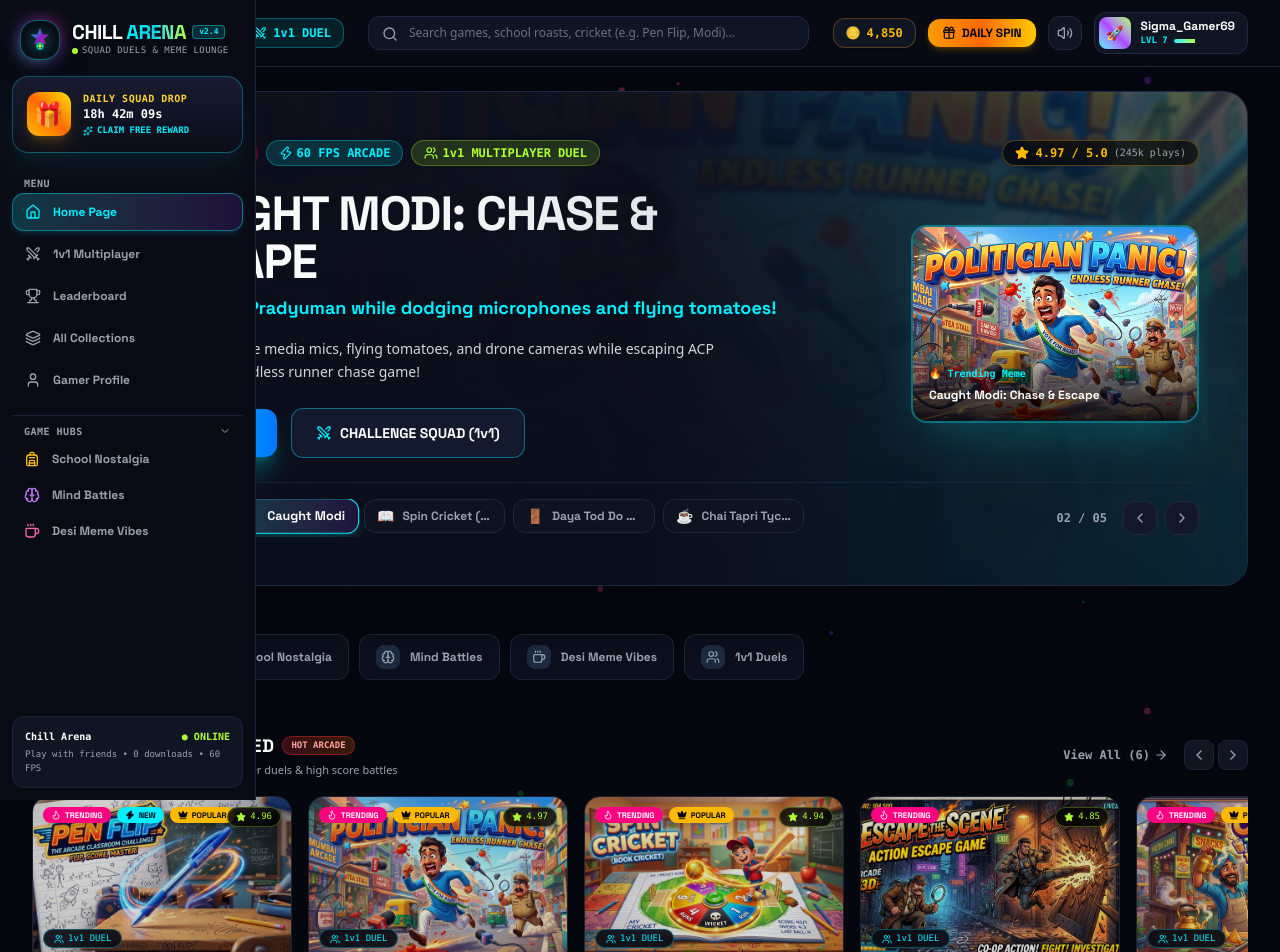
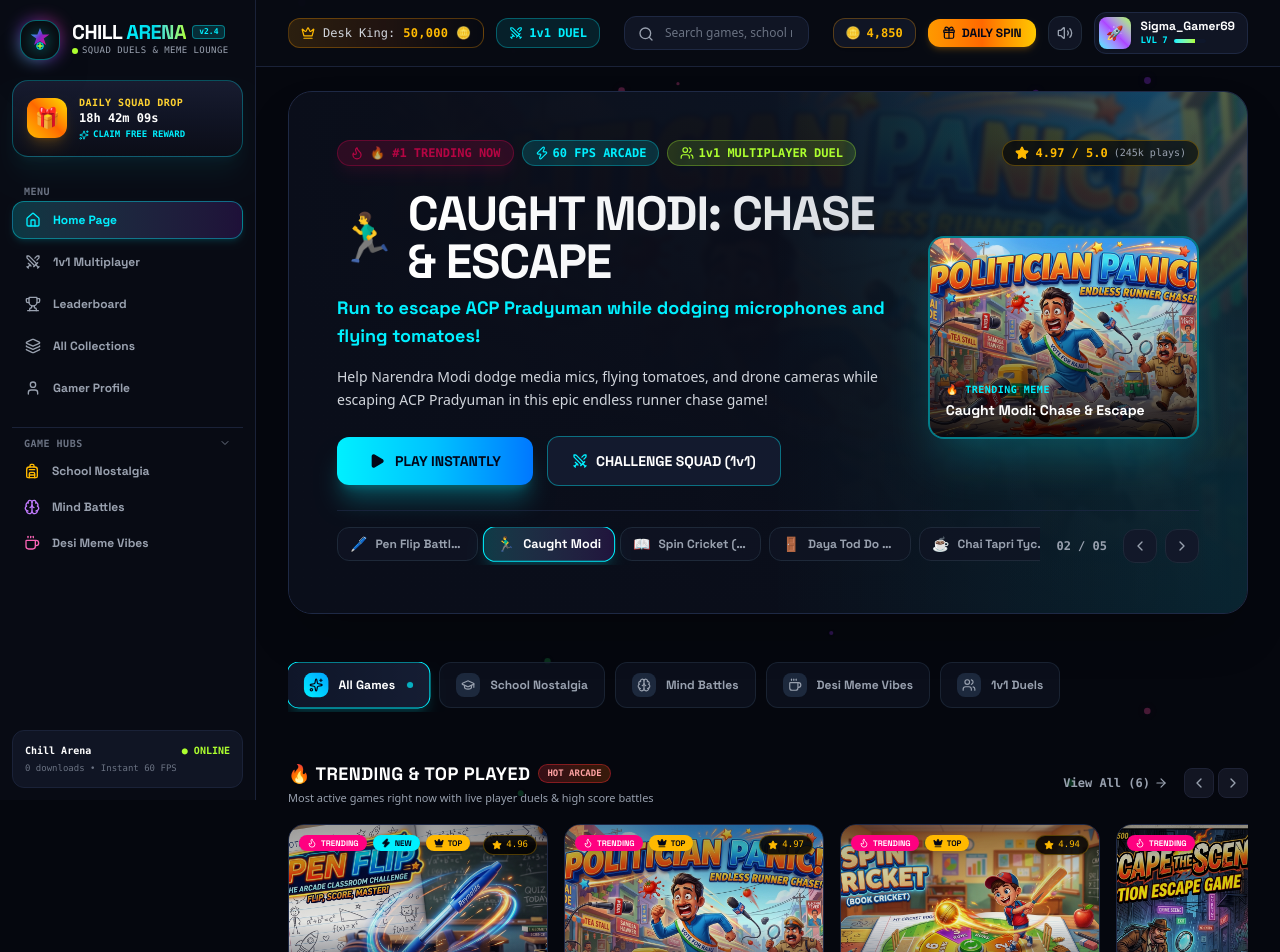
Before and after one commit to sahil24raj/Chill-Arena24, a Next.js app: page / in a window 1280 px wide. Shown: the top 952 px of the page. Built offline with nearby package versions, Linux system fonts and the light colour scheme.

Commit message:
fix: layout alignment with sticky in-flow sidebar, 4/3 uncropped game poster cards, and perfect responsive padding

```diff
--- a/src/components/AppDashboardLayout.tsx
+++ b/src/components/AppDashboardLayout.tsx
@@ -16,32 +16,26 @@
   const [leftCollapsed, setLeftCollapsed] = useState(false);
 
   return (
-    <div className="min-h-screen bg-[#05070E] text-gray-100 flex flex-col font-sans selection:bg-[#00F0FF] selection:text-slate-950 overflow-x-hidden">
+    <div className="min-h-screen bg-[#05070E] text-gray-100 flex flex-row w-full font-sans selection:bg-[#00F0FF] selection:text-slate-950 overflow-x-hidden">
       <BackgroundParticles />
 
-      {/* Top Header Bar */}
-      <TopHeaderBar
-        onToggleLeftSidebar={() => setLeftCollapsed((prev) => !prev)}
+      {/* 1. Left Sidebar in flex flow (sticky top-0 h-screen) */}
+      <LeftSidebar
+        isCollapsed={leftCollapsed}
+        onToggleCollapse={() => setLeftCollapsed((prev) => !prev)}
       />
 
-      {/* Main App Body */}
-      <div className="flex-1 flex w-full relative">
-        {/* Left Navigation Sidebar */}
-        <LeftSidebar
-          isCollapsed={leftCollapsed}
-          onToggleCollapse={() => setLeftCollapsed((prev) => !prev)}
+      {/* 2. Main Right Container (Header + Content + Footer) */}
+      <div className="flex-1 flex flex-col min-w-0 overflow-x-hidden">
+        {/* Sticky Top Header */}
+        <TopHeaderBar
+          onToggleLeftSidebar={() => setLeftCollapsed((prev) => !prev)}
         />
 
-        {/* Center Main Gaming Area */}
-        <main
-          className={`flex-1 transition-all duration-300 min-w-0 px-3 sm:px-6 lg:px-8 py-6 relative z-10 ${
-            leftCollapsed ? 'md:pl-24' : 'md:pl-[272px]'
-          }`}
-        >
-          <div className="max-w-[1520px] mx-auto space-y-12">
-            {children}
-            <Footer />
-          </div>
+        {/* Scrollable Center Content */}
+        <main className="flex-1 w-full max-w-[1600px] mx-auto px-3 sm:px-6 lg:px-8 py-6 space-y-12 relative z-10">
+          {children}
+          <Footer />
         </main>
       </div>
 
--- a/src/components/HeroTrendingCarousel.tsx
+++ b/src/components/HeroTrendingCarousel.tsx
@@ -157,19 +157,19 @@
             <Link
               href={`/game/${currentGame.id}`}
               onClick={() => soundFx.playClick()}
-              className="relative rounded-2xl overflow-hidden border-2 border-[#00F0FF]/40 shadow-2xl shadow-[#00F0FF]/20 group/poster hover:scale-105 transition-all duration-300 w-72 aspect-[16/11]"
+              className="relative rounded-2xl overflow-hidden border-2 border-[#00F0FF]/50 shadow-2xl shadow-[#00F0FF]/25 group/poster hover:scale-105 transition-all duration-300 w-80 aspect-[4/3] bg-[#070A12]"
             >
               <img
                 src={currentGame.bannerImage}
                 alt={currentGame.title}
-                className="w-full h-full object-cover group-hover/poster:scale-110 transition-transform duration-500"
+                className="w-full h-full object-cover object-center group-hover/poster:scale-105 transition-transform duration-500"
               />
-              <div className="absolute inset-0 bg-gradient-to-t from-black/80 via-transparent to-transparent flex items-end p-4">
+              <div className="absolute inset-0 bg-gradient-to-t from-black/85 via-black/20 to-transparent flex items-end p-4">
                 <div>
-                  <span className="text-[10px] font-mono font-bold text-[#00F0FF] block">
+                  <span className="text-[10px] font-mono font-bold text-[#00F0FF] uppercase tracking-wider block">
                     {currentGame.category}
                   </span>
-                  <span className="text-xs font-bold text-white font-display">
+                  <span className="text-sm font-bold text-white font-display">
                     {currentGame.title}
                   </span>
                 </div>
--- a/src/components/JackpotterCard.tsx
+++ b/src/components/JackpotterCard.tsx
@@ -21,15 +21,18 @@
     <Link
       href={`/game/${game.id}`}
       onClick={() => soundFx.playClick()}
-      className="group relative rounded-2xl overflow-hidden cursor-pointer transition-all duration-300 flex flex-col justify-between bg-[#121522] border border-[#1e2235] hover:border-[#00F0FF] hover:shadow-xl hover:shadow-[#00F0FF]/15 hover:-translate-y-1.5 shrink-0"
+      className="group relative rounded-2xl overflow-hidden cursor-pointer transition-all duration-300 flex flex-col justify-between bg-[#0F1424] border border-[#1E2844] hover:border-[#00F0FF] hover:shadow-2xl hover:shadow-[#00F0FF]/20 hover:-translate-y-1.5 shrink-0 h-full"
     >
-      {/* 3D Artwork Image Viewport */}
-      <div className="relative aspect-[16/10] bg-[#090b10] overflow-hidden">
+      {/* 3D Artwork Image Viewport - Aspect 4/3 for Full Crisp Visibility */}
+      <div className="relative aspect-[4/3] bg-[#070A12] overflow-hidden">
         <img
           src={game.bannerImage}
           alt={game.title}
-          className="w-full h-full object-cover group-hover:scale-105 transition-transform duration-500 opacity-85 group-hover:opacity-100"
+          className="w-full h-full object-cover object-center group-hover:scale-105 transition-transform duration-500 opacity-95 group-hover:opacity-100"
         />
+
+        {/* Subtle Vignette & Gradient for Text Readability */}
+        <div className="absolute inset-0 bg-gradient-to-t from-[#0F1424] via-transparent to-black/30 pointer-events-none" />
 
         {/* Top Floating Badges */}
         <div className="absolute top-2.5 left-2.5 flex flex-wrap gap-1.5 z-10">
@@ -45,37 +48,37 @@
           )}
           {game.isPopular && (
             <span className="px-2 py-0.5 rounded-full text-[8px] font-black font-display bg-amber-400 text-slate-950 backdrop-blur-md flex items-center gap-1 shadow-md">
-              <Crown className="w-2.5 h-2.5 fill-slate-950" /> POPULAR
+              <Crown className="w-2.5 h-2.5 fill-slate-950" /> TOP
             </span>
           )}
         </div>
 
         {/* Rating Pill */}
-        <div className="absolute top-2.5 right-2.5 bg-black/80 backdrop-blur-md px-2 py-0.5 rounded-full text-[9px] font-mono text-[#ADFF2F] flex items-center gap-1 border border-[#ADFF2F]/30 shadow z-10">
-          <Star className="w-2.5 h-2.5 fill-[#ADFF2F] text-[#ADFF2F]" />
+        <div className="absolute top-2.5 right-2.5 bg-black/85 backdrop-blur-md px-2 py-0.5 rounded-full text-[9px] font-mono text-amber-400 flex items-center gap-1 border border-amber-400/30 shadow z-10">
+          <Star className="w-2.5 h-2.5 fill-amber-400 text-amber-400" />
           <span>{game.rating}</span>
         </div>
 
-        {/* 1v1 Multiplayer Duel Pill (Jackpotter Style) */}
+        {/* 1v1 Multiplayer Duel Pill */}
         {game.multiplayer && (
-          <div className="absolute bottom-2.5 left-2.5 bg-[#090b14]/90 backdrop-blur-md px-2.5 py-0.5 rounded-full text-[9px] font-mono text-[#00F0FF] flex items-center gap-1 border border-[#00F0FF]/30 z-10">
-            <Users className="w-2.5 h-2.5" /> 1v1 DUEL
+          <div className="absolute bottom-2.5 left-2.5 bg-[#080B14]/90 backdrop-blur-md px-2.5 py-0.5 rounded-full text-[9px] font-mono font-bold text-[#00F0FF] flex items-center gap-1 border border-[#00F0FF]/40 z-10 shadow-sm">
+            <Users className="w-2.5 h-2.5 text-[#00F0FF]" /> 1v1 DUEL
           </div>
         )}
 
         {/* Hover Glowing Play Button Overlay */}
         <div className="absolute inset-0 bg-black/40 opacity-0 group-hover:opacity-100 transition-opacity flex items-center justify-center z-20">
-          <div className="w-11 h-11 rounded-2xl bg-gradient-to-tr from-[#00F0FF] via-purple-500 to-[#ADFF2F] flex items-center justify-center text-slate-950 shadow-2xl shadow-[#00F0FF]/50 transform group-hover:scale-110 transition-transform">
+          <div className="w-12 h-12 rounded-2xl bg-gradient-to-tr from-[#00F0FF] via-purple-500 to-[#ADFF2F] flex items-center justify-center text-slate-950 shadow-2xl shadow-[#00F0FF]/50 transform group-hover:scale-110 transition-transform">
             <Play className="w-5 h-5 fill-slate-950 ml-0.5" />
           </div>
         </div>
       </div>
 
       {/* Bottom Card Title & Metadata Info */}
-      <div className="p-3.5 space-y-2 flex-1 flex flex-col justify-between">
+      <div className="p-3.5 space-y-2 flex-1 flex flex-col justify-between bg-[#0F1424]">
         <div className="space-y-1">
           <div className="flex items-center gap-2">
-            <span className="text-lg shrink-0">{game.thumbnail}</span>
+            <span className="text-base shrink-0">{game.thumbnail}</span>
             <h4 className="text-xs font-bold text-white group-hover:text-[#00F0FF] transition-colors font-display line-clamp-1">
               {game.title}
             </h4>
@@ -86,7 +89,7 @@
         </div>
 
         {/* Bottom Bar: Duration & Plays */}
-        <div className="pt-2 border-t border-[#1e2235] flex items-center justify-between text-[9px] font-mono text-gray-500">
+        <div className="pt-2 border-t border-[#1E2844] flex items-center justify-between text-[9px] font-mono text-gray-500">
           <div className="flex items-center gap-1.5 text-gray-400">
             <Clock className="w-2.5 h-2.5" />
             <span>{game.duration}</span>
--- a/src/components/LeftSidebar.tsx
+++ b/src/components/LeftSidebar.tsx
@@ -19,8 +19,8 @@
   ChevronRight,
   ChevronDown,
   Layers,
-  Zap,
-  Coffee
+  Coffee,
+  X
 } from 'lucide-react';
 
 interface SidebarProps {
@@ -37,9 +37,10 @@
   onToggleCollapse
 }) => {
   const isActualCollapsed = isCollapsed !== undefined ? isCollapsed : collapsed;
+  const handleToggle = onToggleCollapse || onToggle || (() => {});
   const pathname = usePathname();
-  const { openSpinModal, user } = useAppStore();
-  const [originalsOpen, setOriginalsOpen] = useState(true);
+  const { openSpinModal } = useAppStore();
+  const [categoriesOpen, setCategoriesOpen] = useState(true);
 
   // Daily Streak Timer
   const [timeLeft, setTimeLeft] = useState({ hours: 18, minutes: 42, seconds: 15 });
@@ -71,12 +72,14 @@
   ];
 
   return (
+    <>
+      {/* Desktop Sticky In-Flow Sidebar */}
       <aside
-      className={`hidden md:flex flex-col justify-between shrink-0 bg-[#080B14] border-r border-[#1A2238] h-screen fixed left-0 top-0 z-40 transition-all duration-300 p-3 overflow-y-auto ${
+        className={`hidden md:flex flex-col justify-between shrink-0 bg-[#080B14] border-r border-[#1A2238] h-screen sticky top-0 z-30 transition-all duration-300 p-3 overflow-y-auto ${
           isActualCollapsed ? 'w-20' : 'w-64'
         }`}
       >
-      <div className="space-y-4">
+        <div className="space-y-5">
           {/* Top Logo */}
           <div className="flex items-center justify-between px-2 pt-2">
             <Link href="/" onClick={() => soundFx.playClick()} className="flex items-center">
@@ -84,17 +87,17 @@
             </Link>
           </div>
 
-        {/* Daily Streak & Mystery Box Card Widget */}
+          {/* Daily Mystery Drop Card Widget */}
           {!isActualCollapsed && (
             <div
               onClick={() => {
                 soundFx.playClick();
                 openSpinModal();
               }}
-            className="p-3.5 rounded-2xl bg-gradient-to-b from-[#191C30] via-[#101424] to-[#0B0D17] border border-[#00F0FF]/30 hover:border-[#00F0FF] transition-all cursor-pointer group shadow-xl shadow-[#00F0FF]/5 hover:scale-[1.02]"
+              className="p-3.5 rounded-2xl bg-gradient-to-b from-[#181C30] via-[#101424] to-[#0B0D17] border border-[#00F0FF]/30 hover:border-[#00F0FF] transition-all cursor-pointer group shadow-xl shadow-[#00F0FF]/5 hover:scale-[1.02]"
             >
               <div className="flex items-center gap-3">
-              <div className="w-11 h-11 rounded-xl bg-gradient-to-tr from-amber-400 via-orange-500 to-yellow-300 flex items-center justify-center text-2xl shadow-lg shadow-amber-500/20 group-hover:scale-110 transition-transform">
+                <div className="w-10 h-10 rounded-xl bg-gradient-to-tr from-amber-400 via-orange-500 to-yellow-300 flex items-center justify-center text-xl shadow-lg shadow-amber-500/20 group-hover:scale-110 transition-transform shrink-0">
                   🎁
                 </div>
                 <div className="min-w-0">
@@ -115,7 +118,7 @@
           {/* Main Navigation */}
           <div className="space-y-1">
             {!isActualCollapsed && (
-            <span className="text-[10px] font-mono font-bold text-gray-400 px-3 uppercase tracking-wider">
+              <span className="text-[10px] font-mono font-bold text-gray-500 px-3 uppercase tracking-wider">
                 MENU
               </span>
             )}
@@ -146,17 +149,17 @@
           <div className="space-y-1 pt-2 border-t border-[#1A2238]">
             {!isActualCollapsed ? (
               <button
-              onClick={() => setOriginalsOpen(!originalsOpen)}
-              className="w-full flex items-center justify-between text-[10px] font-mono font-bold text-gray-400 px-3 uppercase tracking-wider hover:text-white"
+                onClick={() => setCategoriesOpen(!categoriesOpen)}
+                className="w-full flex items-center justify-between text-[10px] font-mono font-bold text-gray-500 px-3 uppercase tracking-wider hover:text-white"
               >
                 <span>GAME HUBS</span>
-              {originalsOpen ? <ChevronDown className="w-3 h-3" /> : <ChevronRight className="w-3 h-3" />}
+                {categoriesOpen ? <ChevronDown className="w-3 h-3" /> : <ChevronRight className="w-3 h-3" />}
               </button>
             ) : (
-            <span className="block text-center text-[9px] font-mono text-gray-400">•••</span>
+              <span className="block text-center text-[9px] font-mono text-gray-500">•••</span>
             )}
 
-          {(!isActualCollapsed ? originalsOpen : true) && (
+            {(!isActualCollapsed ? categoriesOpen : true) && (
               <div className="space-y-1">
                 {gameCategories.map((cat) => {
                   const Icon = cat.icon;
@@ -185,9 +188,10 @@
               <span>Chill Arena</span>
               <span className="text-[#ADFF2F]">● ONLINE</span>
             </div>
-          <p className="text-gray-400 text-[9px]">Play with friends • 0 downloads • 60 FPS</p>
+            <p className="text-gray-500 text-[9px]">0 downloads • Instant 60 FPS</p>
           </div>
         )}
       </aside>
+    </>
   );
 };
```
Lines whose indentation alone changed are shown as unchanged.
